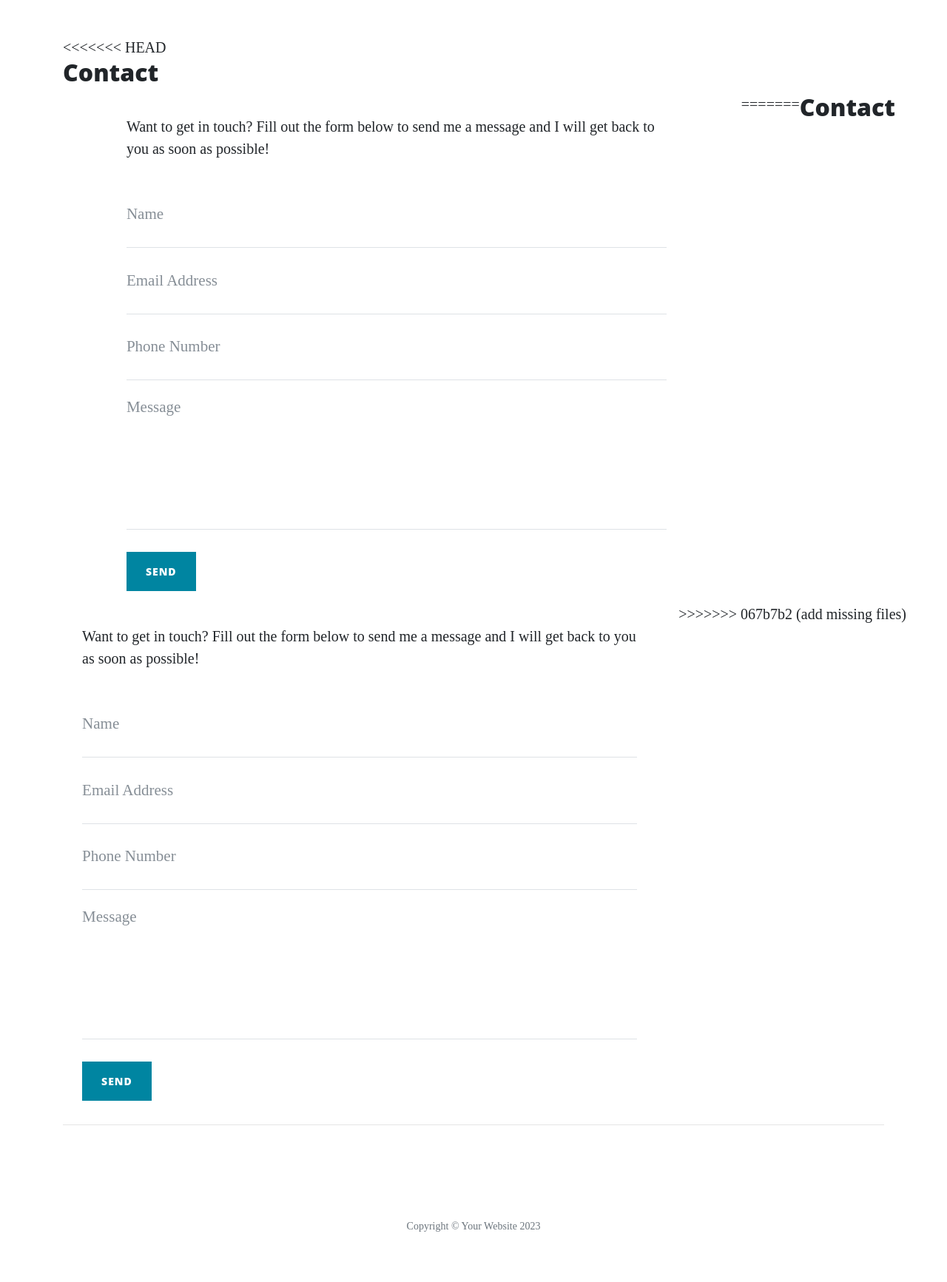
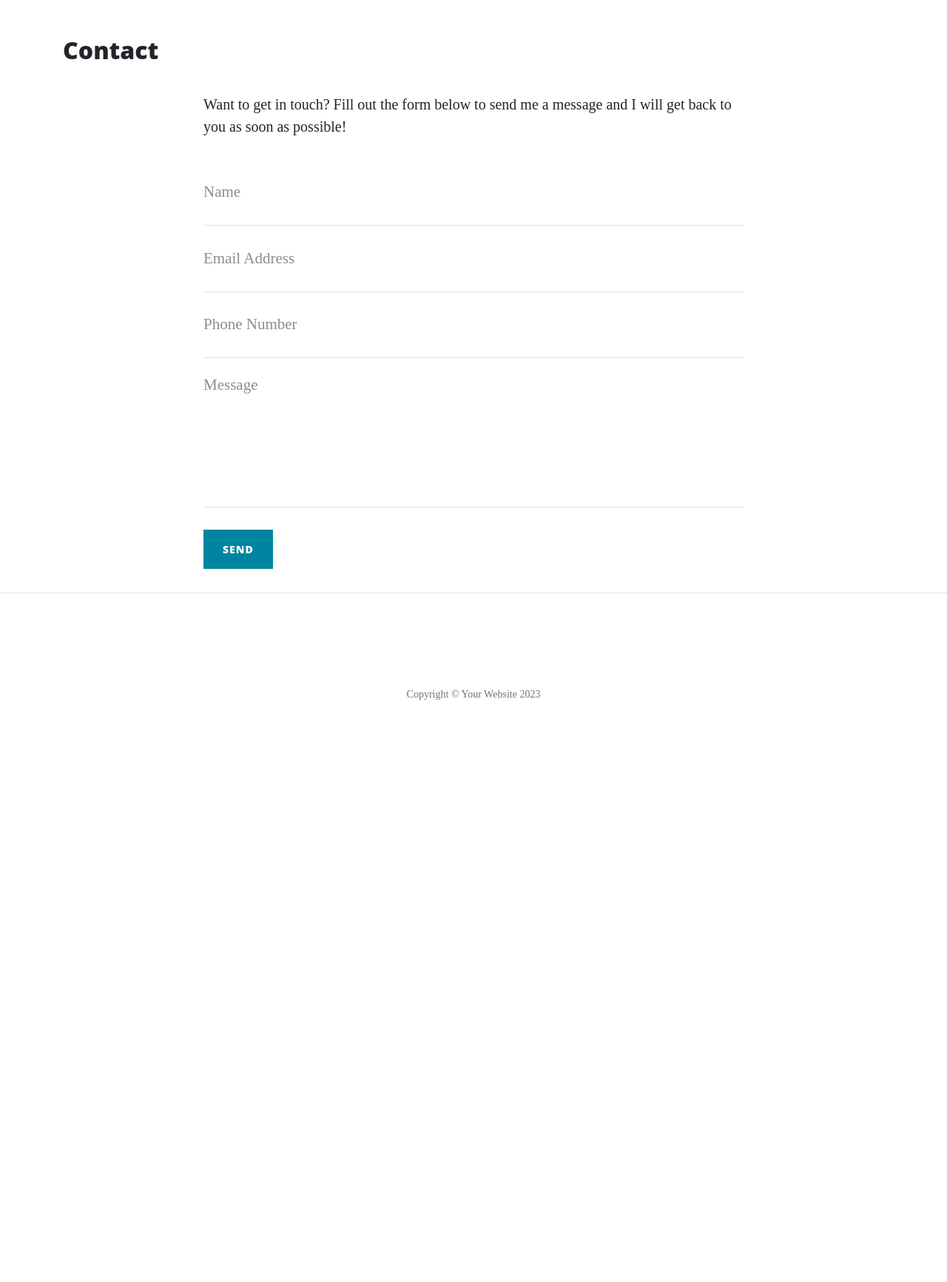
Before and after one commit to CodeConnoisseur74/thorin-flask-app, a Flask app: page /contact in a window 1280 px wide. Shown: the part 629-2362 px from the top of the page at 74% size. After the commit the page ends 1575 px from the top, so only its background shows below. Run offline with Flask 3, Linux system fonts and the light colour scheme; some libraries are stand-ins or nearby versions.

Commit message:
fix format in contact form

```diff
--- a/templates/contact.html
+++ b/templates/contact.html
@@ -1,66 +1,5 @@
 {% extends "base.html" %}
 {% block content %}
-<<<<<<< HEAD
-    <h2>{{ page_title }}</h2>
-
-        <div class="row">
-                <div class="col-lg-8 col-md-10 mx-auto">
-
-            {% with messages = get_flashed_messages() %}
-                {% if messages %}
-                    <ul class="flashes">
-                        {% for message in messages %}
-                            <li>{{ message }}</li>
-                        {% endfor %}
-                    </ul>
-                {% endif %}
-            {% endwith %}
-
-                        <p>Want to get in touch? Fill out the form below to send me a message and I will get back to you as soon as
-                            possible!</p>
-                        <form method ="POST" name="sentMessage" id="contactForm" novalidate>
-                            <div class="control-group">
-                                <div class="form-group floating-label-form-group controls">
-                                    <label>Name</label>
-                                    <input type="text" class="form-control" placeholder="Name" name="name" id="name" required
-                                        data-validation-required-message="Please enter your name.">
-                                    <p class="help-block text-danger"></p>
-                                </div>
-                            </div>
-                            <div class="control-group">
-                                <div class="form-group floating-label-form-group controls">
-                                    <label>Email Address</label>
-                                    <input type="email" class="form-control" placeholder="Email Address"  name="email" id="email" required
-                                        data-validation-required-message="Please enter your email address.">
-                                    <p class="help-block text-danger"></p>
-                                </div>
-                            </div>
-                            <div class="control-group">
-                                <div class="form-group col-xs-12 floating-label-form-group controls">
-                                    <label>Phone Number</label>
-                                    <input type="tel" class="form-control" placeholder="Phone Number" name="phone" id="phone" required
-                                        data-validation-required-message="Please enter your phone number.">
-                                    <p class="help-block text-danger"></p>
-                                </div>
-                            </div>
-                            <div class="control-group">
-                                <div class="form-group floating-label-form-group controls">
-                                    <label>Message</label>
-                                    <textarea rows="5" class="form-control" placeholder="Message" name="message" id="message" required
-                                        data-validation-required-message="Please enter a message."></textarea>
-                                    <p class="help-block text-danger"></p>
-                                </div>
-                            </div>
-                            <br>
-                            <div id="success"></div>
-                            <div class="form-group">
-                                <button type="submit" class="btn btn-primary" id="sendMessageButton">Send</button>
-                            </div>
-                     </form>
-
-                </div>
-
-=======
 <h2>{{ page_title }}</h2>
 
 <div class="row">
@@ -118,7 +57,6 @@
             </div>
         </form>
     </div>
->>>>>>> 067b7b2 (add missing files)
 </div>
 
 {% endblock %}
```
Lines whose indentation alone changed are shown as unchanged.
